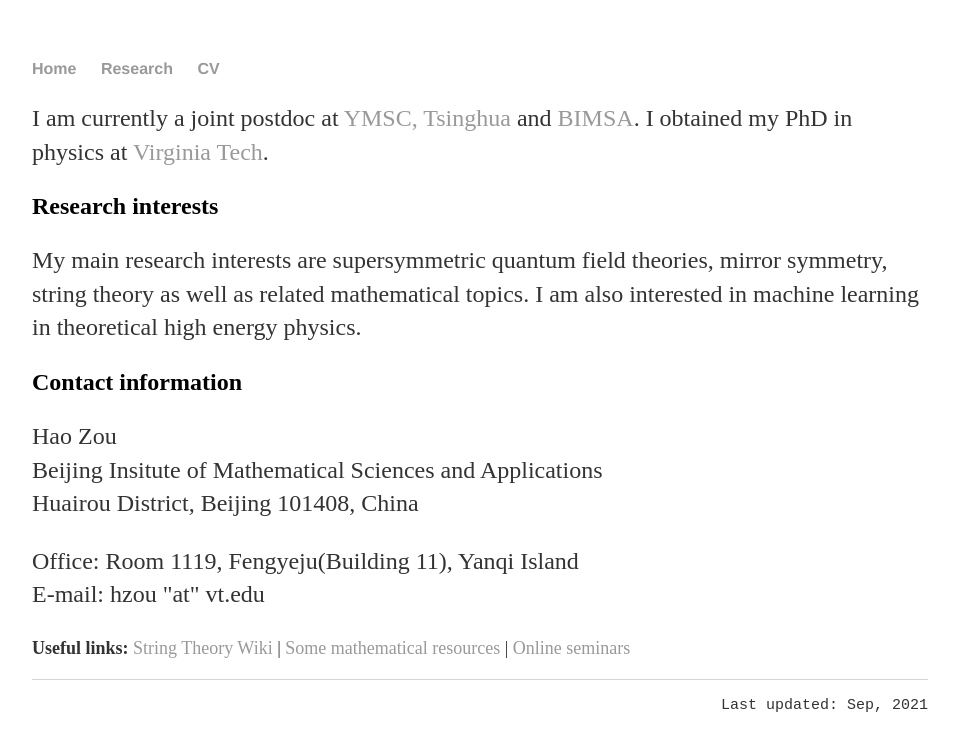
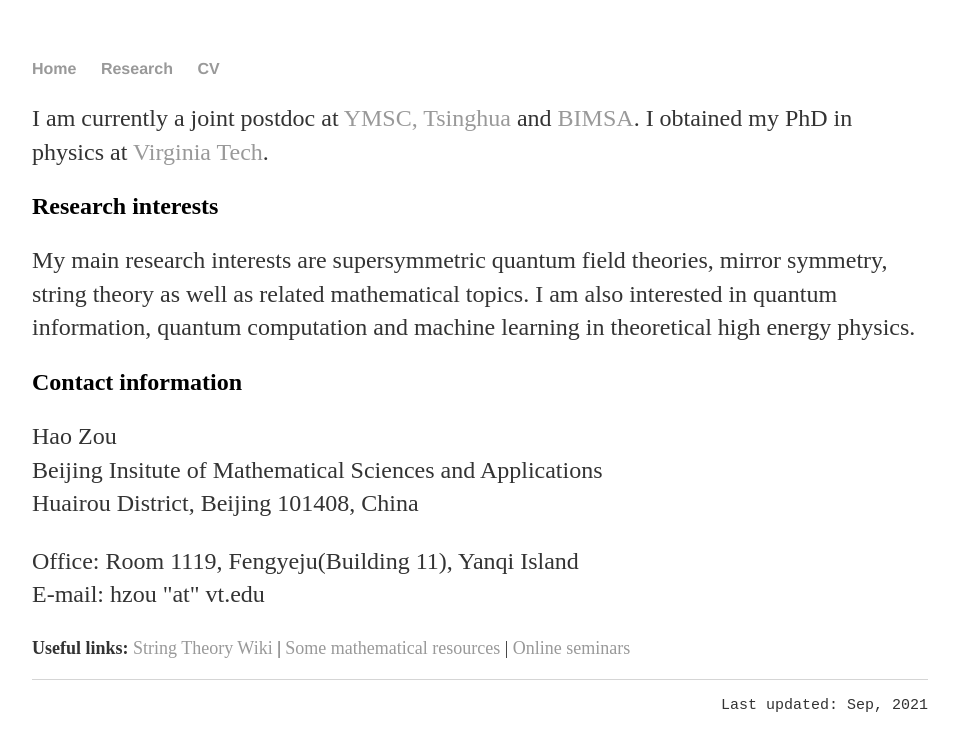
Before and after one commit to hhzou/hhzou.github.io, a Jekyll site: the page built from index.html, in a window 1280 px wide. Shown: the top 751 px of the page, without its empty margins (160-1119 px from the left). Built offline with Jekyll 4.4.1, drawn with Linux system fonts in a browser that asks for light colours.

Commit message:
Update index.html

```diff
--- a/index.html
+++ b/index.html
@@ -9,7 +9,7 @@
 
 	<h2>Research interests</h2>
 	<p>
-		My main research interests are supersymmetric quantum field theories, mirror symmetry, string theory as well as related mathematical topics. I am also interested in machine learning in theoretical high energy physics.
+		My main research interests are supersymmetric quantum field theories, mirror symmetry, string theory as well as related mathematical topics. I am also interested in quantum information, quantum computation and machine learning in theoretical high energy physics.
 	</p>
 
 	<h2> Contact information </h2>
```
